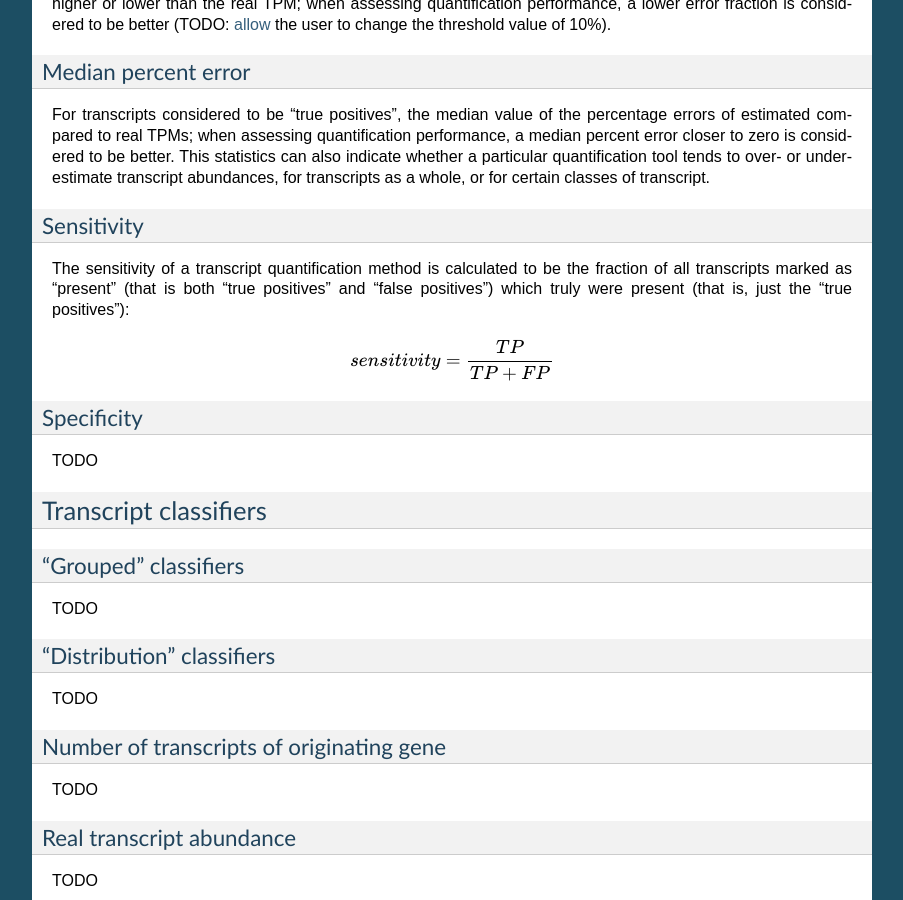
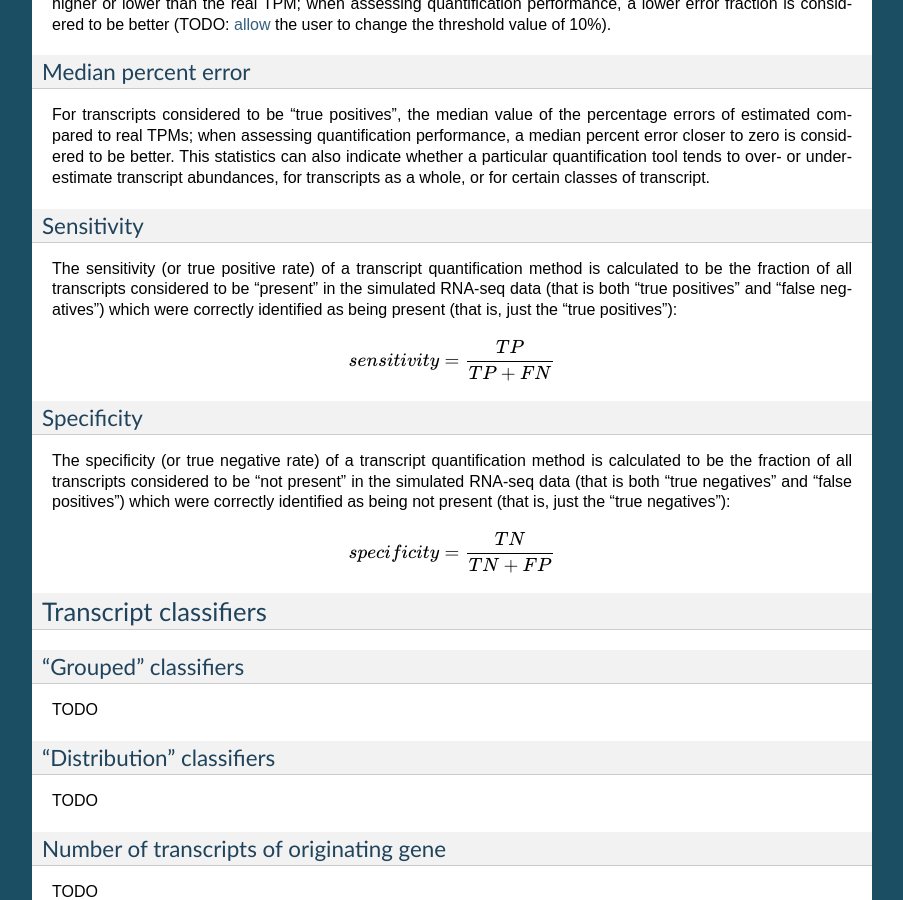
Before and after one commit to lweasel/piquant, a Sphinx documentation site: the page built from docs/assessment.rst, in a window 1280 px wide and 900 px high, scrolled down 1243 px. Shown: the whole window, without its empty margins (198-1101 px from the left). Built offline with Sphinx 7.4.7, drawn with Linux system fonts in a browser that asks for light colours; formulas are drawn with MathJax 3.

Commit message:
Finish off statistics section, and fix definitions of sensitivity and specificity in code.

```diff
--- a/docs/assessment.rst
+++ b/docs/assessment.rst
@@ -49,16 +49,20 @@ For transcripts considered to be "true positives", the median value of the perce
 Sensitivity
 ^^^^^^^^^^^
 
-The sensitivity of a transcript quantification method is calculated to be the fraction of all transcripts marked as "present" (that is both "true positives" and "false positives") which truly were present (that is, just the "true positives"):
+The sensitivity (or true positive rate) of a transcript quantification method is calculated to be the fraction of all transcripts considered to be "present" in the simulated RNA-seq data (that is both "true positives" and "false negatives") which were correctly identified as being present (that is, just the "true positives"):
 
 .. math::
 
-    sensitivity = \frac{TP}{TP + FP}
+    sensitivity = \frac{TP}{TP + FN}
 
 Specificity
 ^^^^^^^^^^^
 
-TODO
+The specificity (or true negative rate) of a transcript quantification method is calculated to be the fraction of all transcripts considered to be "not present" in the simulated RNA-seq data (that is both "true negatives" and "false positives") which were correctly identified as being not present (that is, just the "true negatives"):
+
+.. math::
+
+    specificity = \frac{TN}{TN + FP}
 
 .. _assessment-transcript-classifiers:
 
```
Also changed, not shown: 1 other file.
